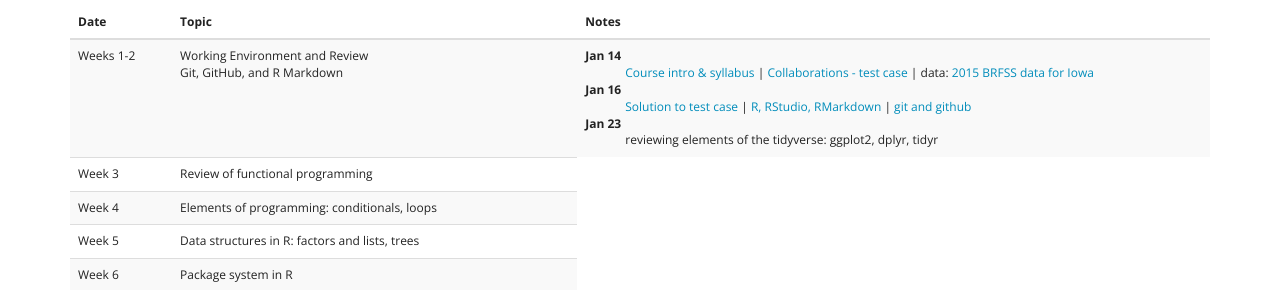
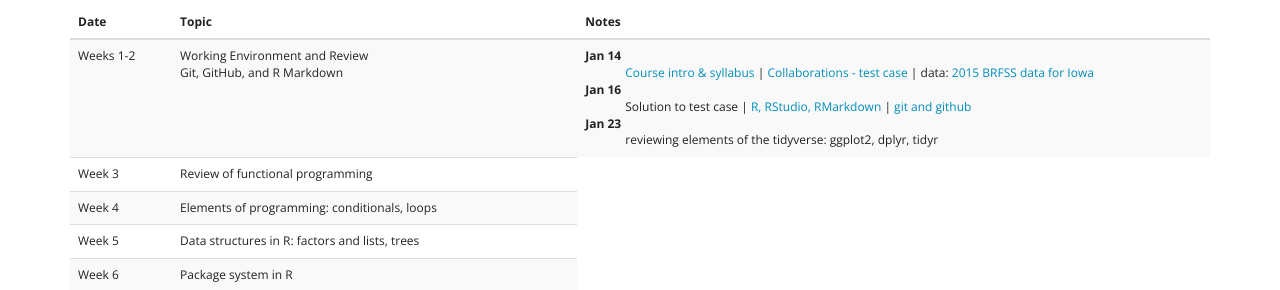
Before and after one commit to zzhou93/Stat585-at-ISU.github.io, a Jekyll site: the page built from schedule.html, in a window 1280 px wide. Shown: the part 148-438 px from the top of the page. Built offline with Jekyll 4.4.1, drawn with Linux system fonts in a browser that asks for light colours; some of the changed lines change nothing that is shown.

Commit message:
links updated

```diff
--- a/schedule.html
+++ b/schedule.html
@@ -25,9 +25,9 @@
         <td>
           <dl>
           <dt>Jan 14</dt>
-          <dd><a href="../materials-2019/00_getting-started/slides.html" target=_blank>Course intro & syllabus</a> | <a href="../materials/01_collaborative-environment/01_test-case.html" target=_blank>Collaborations - test case</a> | data: <a href="../materials/01_collaborative-environment/data/brfss_iowa.csv" target=_blank>2015 BRFSS data for Iowa</a></dd>
+          <dd><a href="../materials-2019/00_getting-started/slides.html" target=_blank>Course intro & syllabus</a> | <a href="../materials-2019/01_collaborative-environment/01_test-case.html" target=_blank>Collaborations - test case</a> | data: <a href="../materials-2019/01_collaborative-environment/data/brfss_iowa.csv" target=_blank>2015 BRFSS data for Iowa</a></dd>
           <dt>Jan 16</dt>
-          <dd><a href="../materials/01_collaborative-environment/02_test-case-solution.html" target=_blank>Solution to test case</a> | <a href="../materials/01_collaborative-environment/03_rmarkdown.html" target=_blank>R, RStudio, RMarkdown</a> | <a href="../materials/01_collaborative-environment/04_git.html" target=_blank>git and github</a></dd>
+          <dd>Solution to test case | <a href="../materials/01_collaborative-environment/03_rmarkdown.html" target=_blank>R, RStudio, RMarkdown</a> | <a href="../materials/01_collaborative-environment/04_git.html" target=_blank>git and github</a></dd>
           <dt>Jan 23</dt>
           <dd><!--<a href="../materials/01_collaborative-environment/04_git.html" target=_blank>forking repos</a>-->
           reviewing elements of the tidyverse: ggplot2, dplyr, tidyr
```
